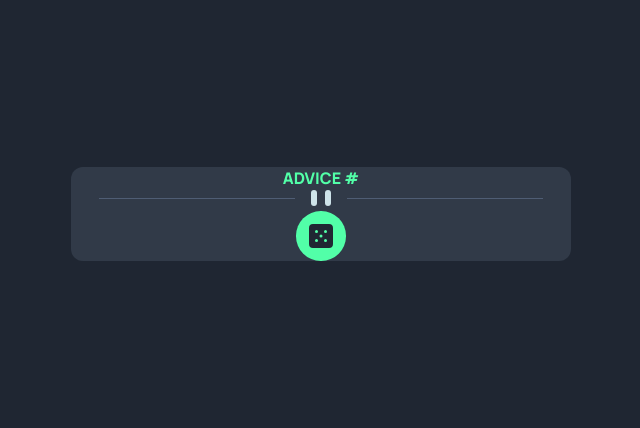
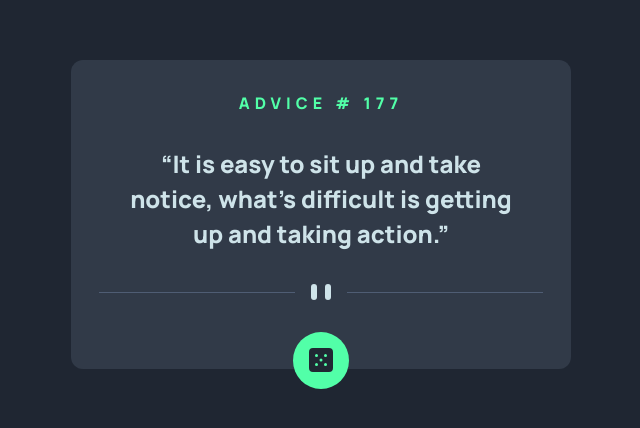
Before and after one commit to itsnooshin/Advice-generator-app, a website built with Parcel: page src/index.html in a window 1280 px wide. Shown: the part 186-614 px from the top of the page, without its empty margins (319-959 px from the left). Built offline with nearby package versions, Linux system fonts and the light colour scheme; no server answers.

Commit message:
add advice slip API to project

```diff
--- a/src/index.html
+++ b/src/index.html
@@ -20,17 +20,19 @@
   </head>
   <body>
     <main class="main">
-      <p class="title">ADVICE <span class="advice-number"># </span></p>
-      <h2 class="lead-quote">
-
-      </h2>
+      <p class="title">ADVICE # <span class="advice-number">177</span></p>
+      <p class="lead-quote">
+        “It is easy to sit up and take notice, what's difficult is getting up and taking action.”
+      </p>
       <div class="pattern">
         <img src="./images/pattern-divider-desktop.svg" alt="" class="img-icon">
 
       </div>
-      <div class="icon-dice">
-        <img src="./images/icon-dice.svg" alt="">
-      </div>
+      <button class="icon-button">
+        <div class="icon-dice">
+          <img src="./images/icon-dice.svg" alt="" >
+        </div>
+      </button>
     </main>
 
     <script src="./main.js"></script>
--- a/src/main.js
+++ b/src/main.js
@@ -1,5 +1,22 @@
-console.log("hhh");
+'use strict';
 
-fetch("https://api.adviceslip.com/advice")
-  .then((res) => res.json())
-  .then((data) => console.log(data));
+const btnmain = document.querySelector('.icon-button');
+const numberRandom = document.querySelector('.advice-number');
+const quoteRandom = document.querySelector('.lead-quote');
+
+btnmain.addEventListener('click', function () {
+  async function adviceGen() {
+    try {
+      const response = await fetch('https://api.adviceslip.com/advice');
+      const data = await response.json();
+      const number = data.slip.id;
+      numberRandom.textContent = number;
+      const text = data.slip.advice;
+      quoteRandom.textContent = text;
+    } catch (err) {
+      throw new Error('API request failed');
+    }
+  }
+
+  adviceGen();
+});
--- a/src/style.css
+++ b/src/style.css
@@ -26,14 +26,34 @@ body {
   align-items: center;
   justify-content: center;
   position: relative;
+  padding: 2rem 3rem 4rem 3rem;
 }
 .title{
   color: var(--color-Neon-Green);
 }
 .icon-dice{
   background-color: hsl(150, 100%, 66%);
-  padding: 0.8rem;
+  padding: 1rem;
   border-radius: 50%;
   line-height: 10px;
   text-align: center;
+
 }
+
+.icon-button{
+  background-color: transparent;
+  border: none;
+  cursor: pointer;
+  position: absolute;
+  bottom:-20px;
+}
+.lead-quote{
+  color: var(--color-Light-Cyan);
+  text-align: center;
+  font-size: 1.5rem;
+  padding: 2rem 0;
+  line-height: 35px;
+}
+.title{
+  letter-spacing: 5px;
+}
```
Also changed, not shown: 1 other file.
